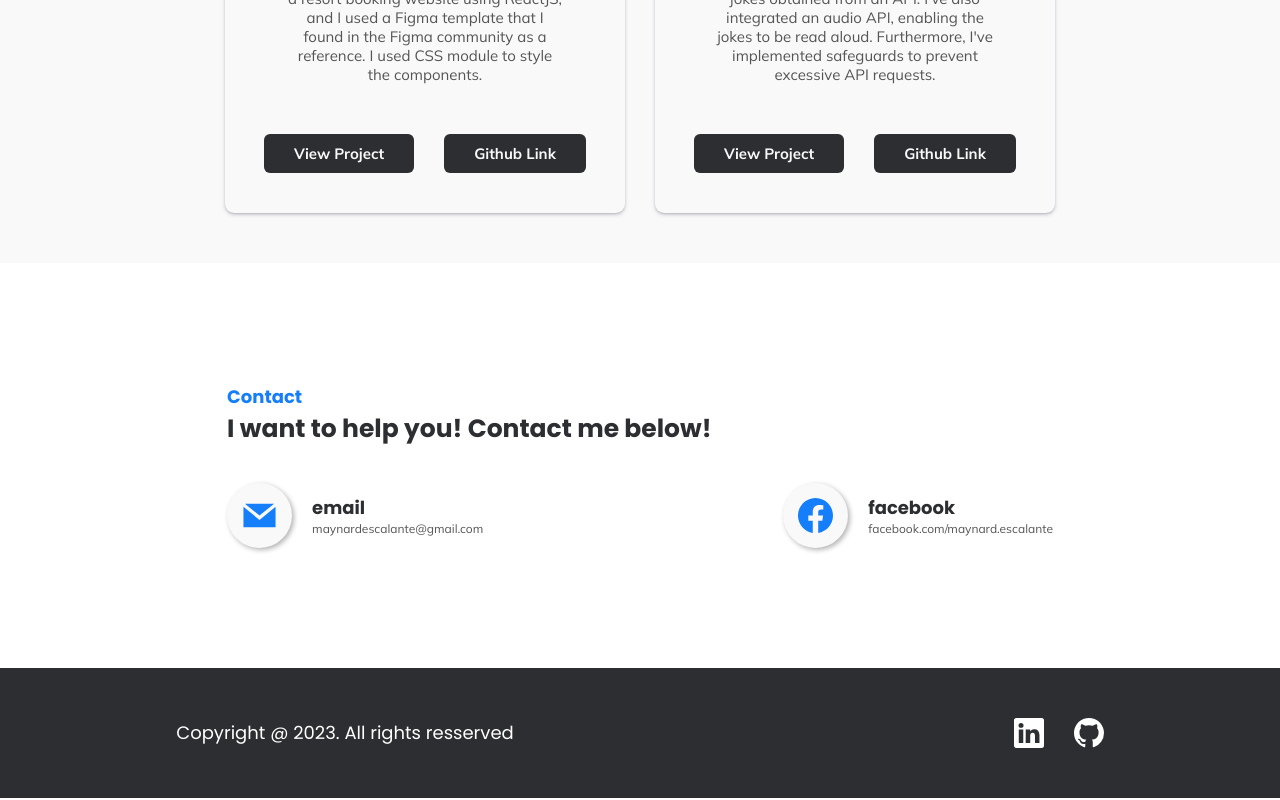
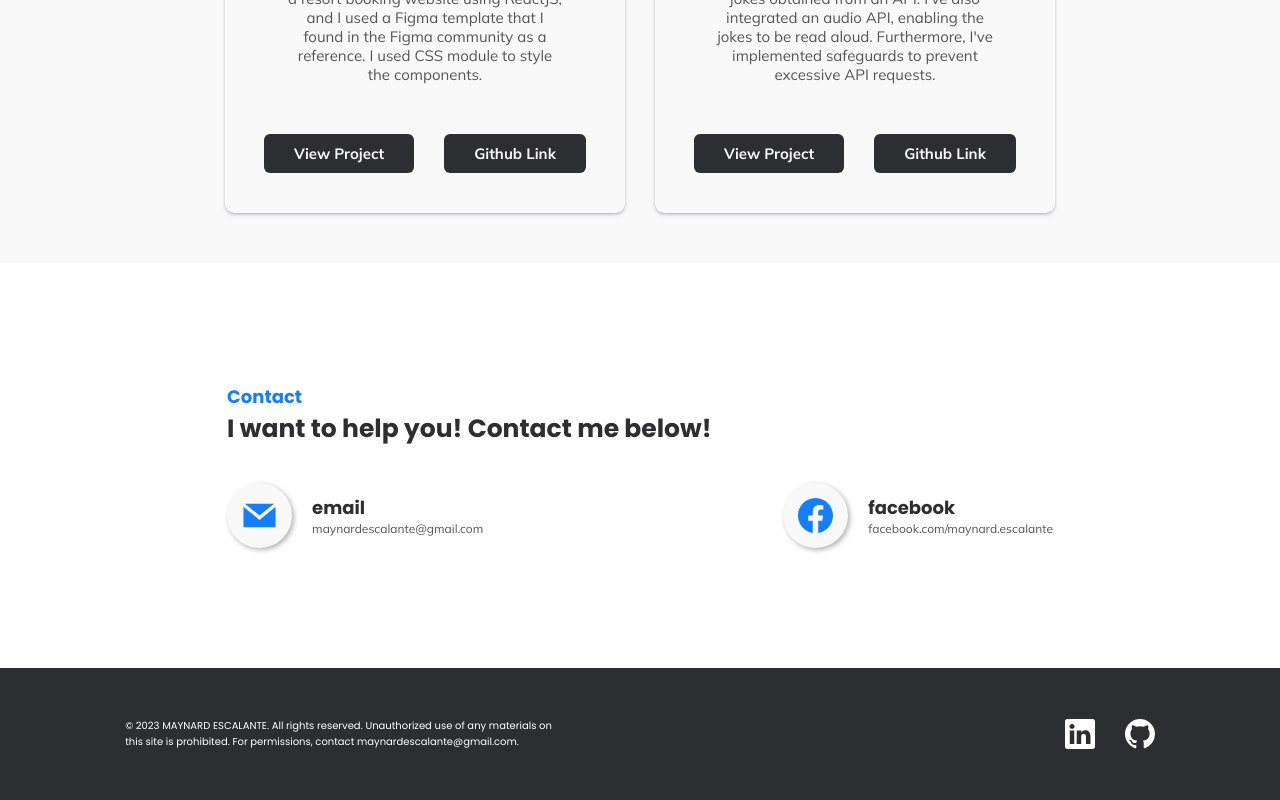
Before and after one commit to dranyam2022/maynard_escalante_portfolio, a React (Vite) app: page / in a window 1280 px wide. Shown: the part 1820-2620 px from the top of the page. Built offline with nearby package versions, Linux system fonts and the light colour scheme.

Commit message:
corrected text and styles for copywrite

```diff
--- a/src/components/footer/Footer.module.css
+++ b/src/components/footer/Footer.module.css
@@ -1,16 +1,19 @@
 .container {
   background-color: var(--light-bold);
   padding: 5rem 2rem;
-  text-align: center;
   display: flex;
   flex-direction: column;
   justify-content: center;
   align-items: center;
   gap: 2.5rem;
   color: var(--bg-light-white);
-  font-size: 1.8rem;
+  font-size: 1rem;
 }
 
+.copywrite {
+  width: 70ch;
+  text-align: center;
+}
 .socials {
   display: flex;
   gap: 2rem;
@@ -30,6 +33,9 @@
     flex-direction: row;
     justify-content: space-between;
   }
+  .copywrite {
+    text-align: start;
+  }
 }
 
 @media screen and (min-width: 900px) {
@@ -37,6 +43,7 @@
     justify-content: center;
     gap: 50rem;
   }
+
   .socials {
     font-size: 3rem;
     gap: 3rem;
--- a/src/components/footer/Footer.tsx
+++ b/src/components/footer/Footer.tsx
@@ -2,9 +2,16 @@ import styles from "./Footer.module.css";
 import { BsLinkedin, BsGithub } from "react-icons/bs";
 
 const Footer = () => {
+  const copywrite = `© 2023 MAYNARD ESCALANTE. All rights reserved.
+Unauthorized use of any materials on this site is prohibited.
+For permissions, contact maynardescalante@gmail.com.
+`;
+
   return (
     <footer className={styles.container}>
-      <h3>Copyright @ 2023. All rights resserved</h3>
+      <h3 className={styles.copywrite}>
+        {typeof copywrite === "string" ? copywrite : ""}
+      </h3>
       <div className={styles.socials}>
         <a
           href="https://www.linkedin.com/in/maynard-escalante-3033ab1a3/"
```
